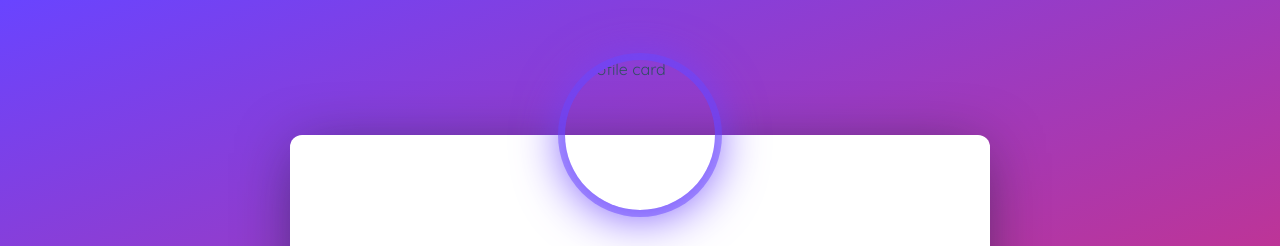
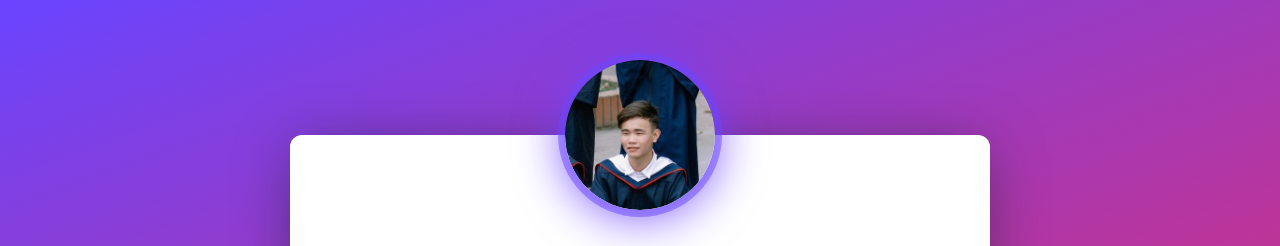
Before and after one commit to mhungpt/myprofile, a plain HTML site: page index.html in a window 1280 px wide. Shown: the top 246 px of the page. Drawn offline with nearby package versions, Linux system fonts and the light colour scheme; files that its build step writes are made by us from their sources.

Commit message:
Update index.html

```diff
--- a/index.html
+++ b/index.html
@@ -51,7 +51,7 @@
   <div class="wrapper">
     <div class="profile-card js-profile-card">
       <div class="profile-card__img">
-        <img src="/dist/Images/manhhungpt.jpg" alt="profile card" />
+        <img src="/Images/manhhungpt.jpg" alt="profile card" />
       </div>
 
       <div class="profile-card__cnt js-profile-cnt">
```
